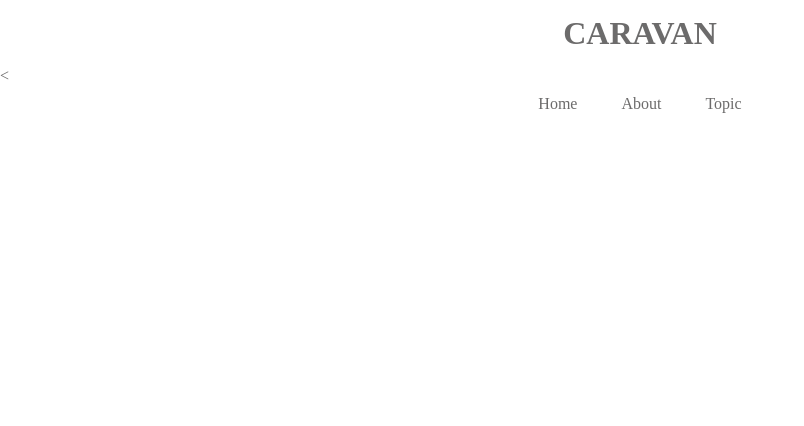
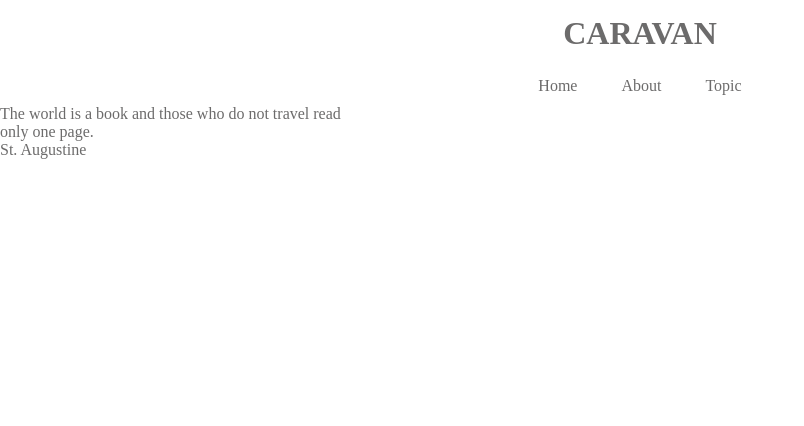
Before and after one commit to kamikurah/caravan, a plain HTML site: page index.html in a window 1280 px wide. Shown: the top 426 px of the page, without its empty margins (0-804 px from the left). Drawn offline with Linux system fonts and the light colour scheme.

Commit message:
[add]1-6

```diff
--- a/index.html
+++ b/index.html
@@ -15,7 +15,7 @@
       </h1>
     </header>
     <nav>
-      <<ul class="nav-list">
+      <ul class="nav-list">
         <li class="nav-list-item">
           <a href="index.html">Home</a>
         </li>
@@ -25,7 +25,14 @@
     </nav>
 
     <div class="main-visual">
-      <div class="main-visual-content"></div>
+      <div class="main-visual-content">
+        <p class="main-visual-text">
+           The world is a book and those who do not travel read only one page.
+        </p>
+        <p class="main-visual-name">
+          St. Augustine
+        </p>
+      </div>
     </div>
     <div class="main">
       <div class="blog"></div>
```
